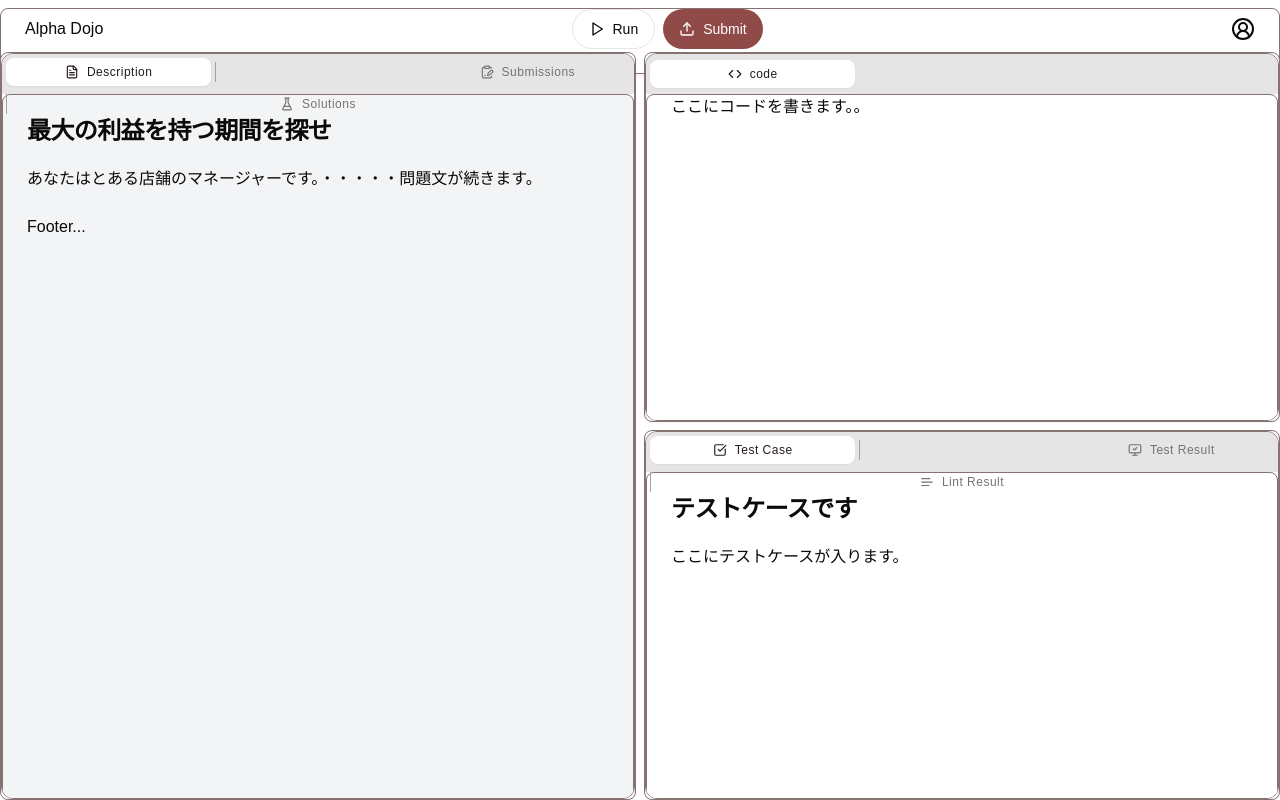
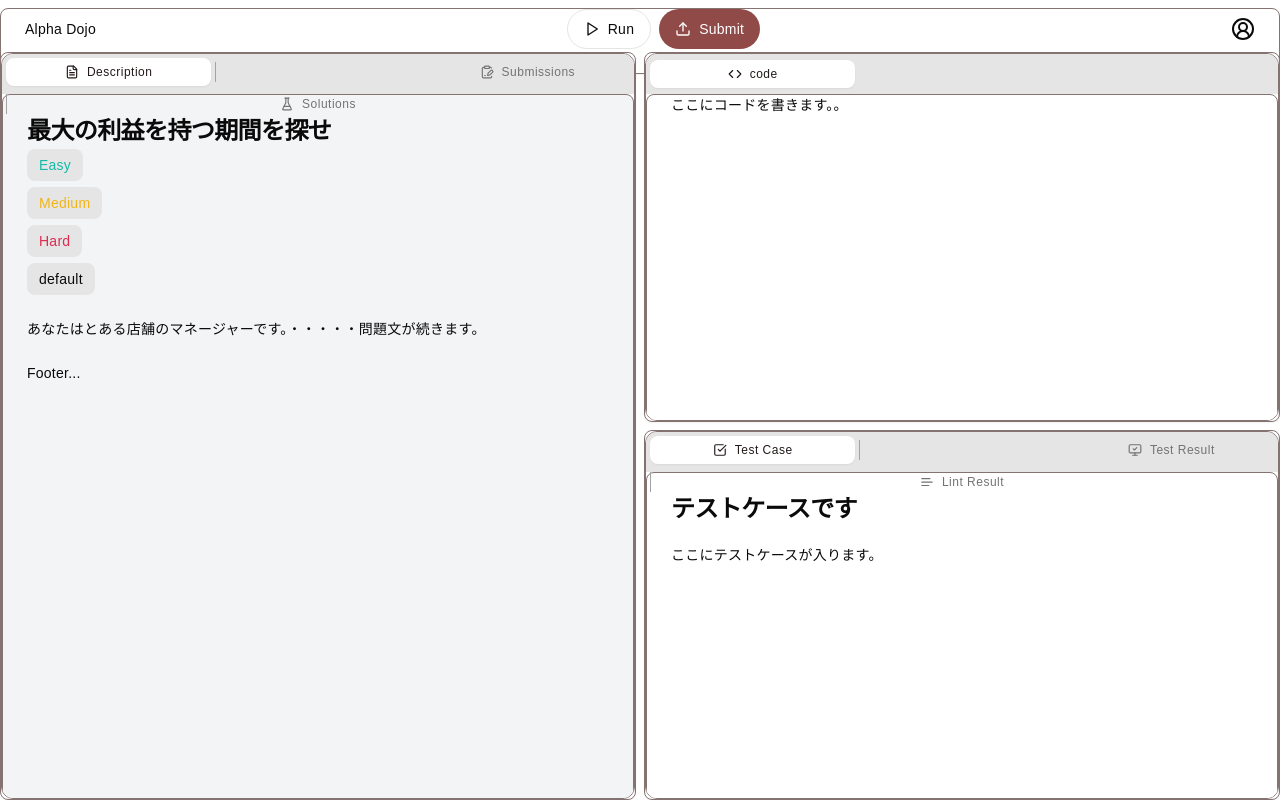
Before and after one commit to Greek-Academy/alpha-dojo-v2, a Next.js app: page /submissions/1/edit in a window 1280 px wide. Built offline with nearby package versions, Linux system fonts and the light colour scheme.

Commit message:
add: 難易度を示す Chip を追加

```diff
--- a/app/components/problem-tab.tsx
+++ b/app/components/problem-tab.tsx
@@ -5,6 +5,7 @@ import {
   CardHeader,
   CardTitle,
 } from '@/components/ui/card';
+import { Chip } from '@/components/ui/chip';
 import { Tabs, TabsContent, TabsList, TabsTrigger } from '@/components/ui/tabs';
 import { ClipboardPenLine, FileText, FlaskConical } from 'lucide-react';
 
@@ -28,8 +29,12 @@ export const ProbremTab = () => {
         <div className="h-full">
           <TabsContent value="description" className="h-full">
             <Card className="h-full bg-gray-100">
-              <CardHeader>
+              <CardHeader className='items-start'>
                 <CardTitle>最大の利益を持つ期間を探せ</CardTitle>
+                <Chip>Easy</Chip>
+                <Chip>Medium</Chip>
+                <Chip>Hard</Chip>
+                <Chip>default</Chip>
               </CardHeader>
               <CardContent className="space-y-2">
                 あなたはとある店舗のマネージャーです。・・・・・問題文が続きます。
--- a/app/layout.tsx
+++ b/app/layout.tsx
@@ -14,7 +14,7 @@ export default function RootLayout({
 }>) {
   return (
     <html lang="en">
-      <body className="w-screen h-screen flex flex-col gap-2 items-center sm:items-start">
+      <body className="w-screen h-screen flex flex-col gap-2 items-center sm:items-start text-body-medium">
         <Header />
         <main className="w-full h-full">{children}</main>
       </body>
--- /dev/null
+++ b/components/ui/chip.tsx
@@ -0,0 +1,42 @@
+import { cn } from "@/lib/utils"
+import { cva } from "class-variance-authority"
+import React from "react"
+
+const innerTextVariants = {
+  default: '',
+  Easy:    'text-difficulty-easy',
+  Medium:  'text-difficulty-medium',
+  Hard:    'text-difficulty-hard',
+}
+
+const ChipVariants = cva(
+  'rounded-lg px-3 py-1.5 bg-neutral-200',
+  {
+    variants: {
+      innerText: innerTextVariants,
+    },
+    defaultVariants: {
+      innerText: "default"
+    },
+  }
+)
+
+export interface ChipProps {
+  children?:  React.ReactNode
+  className?: string
+}
+
+export const Chip = (props: ChipProps) => {
+  return (
+    <div
+      className={cn(ChipVariants({
+        innerText: (props.children && props.children.toString() in innerTextVariants)
+          ? props.children.toString() as keyof typeof innerTextVariants
+          : "default",
+        className: props.className
+      }))}
+      {...props}>
+      { props.children }
+    </div>
+  )
+}
--- a/tailwind.config.ts
+++ b/tailwind.config.ts
@@ -89,6 +89,7 @@ const config: Config = {
   			sm: 'calc(var(--radius) - 4px)'
   		},
 		fontSize: {
+			"body-medium":            ['14px', {fontWeight: '400', letterSpacing: '0.25px', lineHeight: '20px'}],
 			"label-medium-prominent": ['12px', {fontWeight: '600', letterSpacing: '0.5px', lineHeight: '16px'}]
 		}
   	}
```
